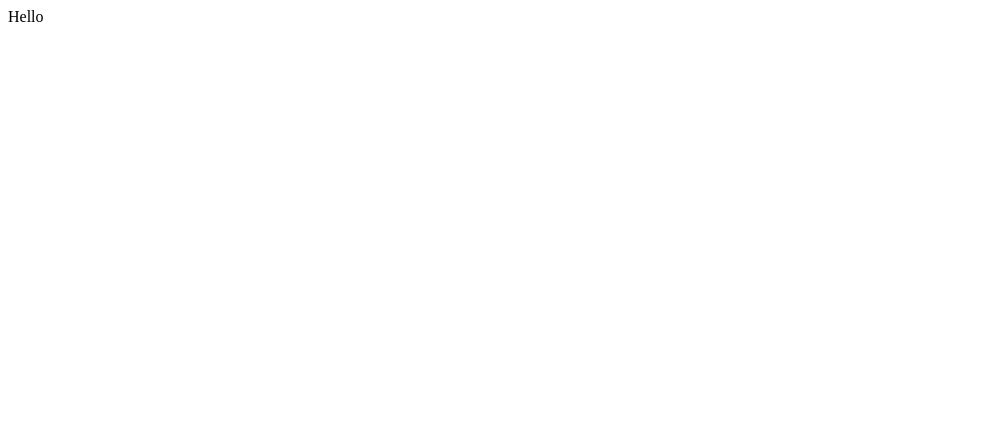
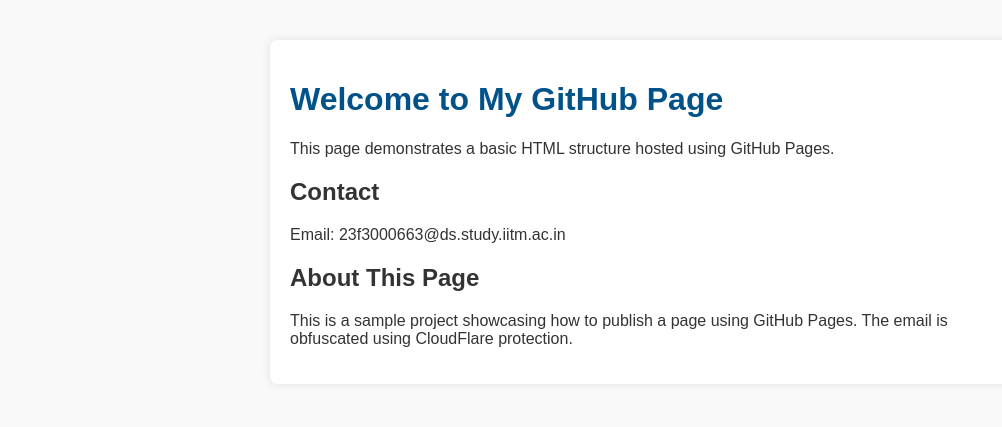
Before and after one commit to ClaretRoselinePriya/clarewebsite, a plain HTML site: page index.html in a window 1280 px wide. Shown: the whole page, without its empty margins (0-1002 px from the left). Drawn offline with Linux system fonts and the light colour scheme.

Commit message:
index.html

```diff
--- a/index.html
+++ b/index.html
@@ -1 +1,39 @@
-Hello
+<!DOCTYPE html>
+<html lang="en">
+<head>
+  <meta charset="UTF-8">
+  <meta name="viewport" content="width=device-width, initial-scale=1">
+  <title>My GitHub Pages Site</title>
+  <style>
+    body {
+      font-family: Arial, sans-serif;
+      margin: 40px;
+      background-color: #f9f9f9;
+      color: #333;
+    }
+    .container {
+      max-width: 700px;
+      margin: auto;
+      background: white;
+      padding: 20px;
+      border-radius: 8px;
+      box-shadow: 0 0 10px rgba(0,0,0,0.1);
+    }
+    h1 {
+      color: #005288;
+    }
+  </style>
+</head>
+<body>
+  <div class="container">
+    <h1>Welcome to My GitHub Page</h1>
+    <p>This page demonstrates a basic HTML structure hosted using GitHub Pages.</p>
+
+    <h2>Contact</h2>
+    <p>Email: <!--email_off-->23f3000663@ds.study.iitm.ac.in<!--/email_off--></p>
+
+    <h2>About This Page</h2>
+    <p>This is a sample project showcasing how to publish a page using GitHub Pages. The email is obfuscated using CloudFlare protection.</p>
+  </div>
+</body>
+</html>
```
